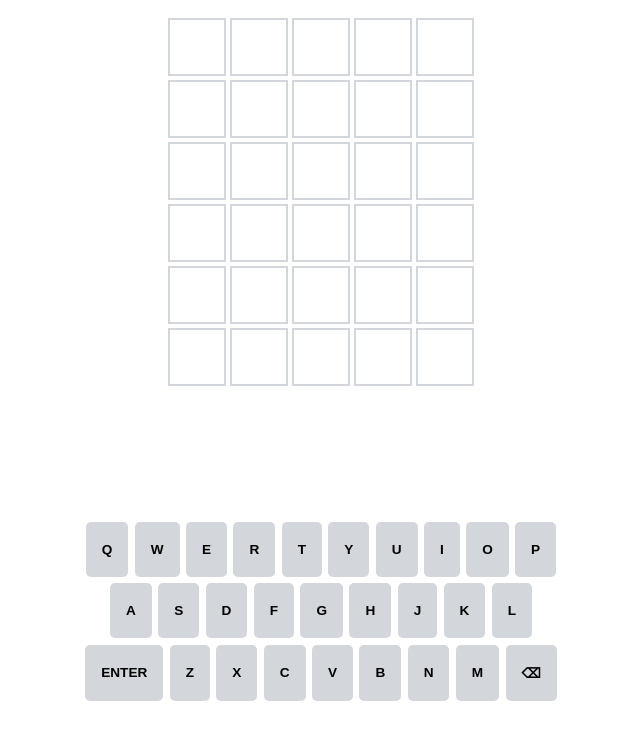
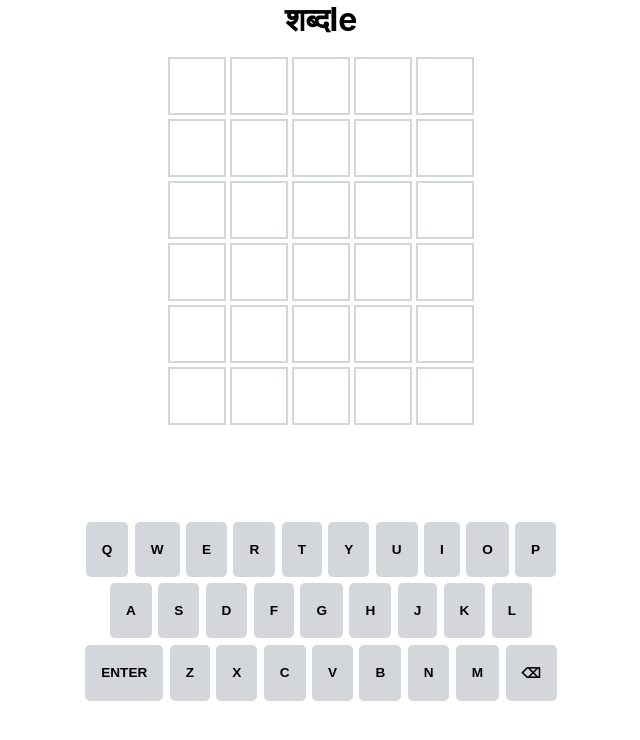
Before and after one commit to SK02K1/wordle, a React (Create React App) app: page / in a window 1280 px wide. Shown: the top 740 px of the page, without its empty margins (319-959 px from the left). Built offline with nearby package versions, Linux system fonts and the light colour scheme.

Commit message:
add: app title and header

```diff
--- a/public/index.html
+++ b/public/index.html
@@ -24,7 +24,7 @@
       work correctly both with client-side routing and a non-root public URL.
       Learn how to configure a non-root public URL by running `npm run build`.
     -->
-    <title>React App</title>
+    <title>शब्दle</title>
   </head>
   <body>
     <noscript>You need to enable JavaScript to run this app.</noscript>
--- a/src/App.jsx
+++ b/src/App.jsx
@@ -1,6 +1,6 @@
 import 'App.css';
 import { useEffect } from 'react';
-import { Keyboard, Matrix } from 'components';
+import { Header, Keyboard, Matrix } from 'components';
 import { useKeyboard } from 'hooks';
 
 export const App = () => {
@@ -12,6 +12,7 @@ export const App = () => {
 
   return (
     <div className='App'>
+      <Header />
       <Matrix />
       <Keyboard />
     </div>
--- /dev/null
+++ b/src/components/header/index.jsx
@@ -0,0 +1,7 @@
+export const Header = () => {
+  return (
+    <header>
+      <h1>शब्दle</h1>
+    </header>
+  );
+};
--- a/src/components/index.js
+++ b/src/components/index.js
@@ -1,2 +1,3 @@
 export { Matrix } from './matrix';
 export { Keyboard } from './keyboard';
+export { Header } from './header';
```
